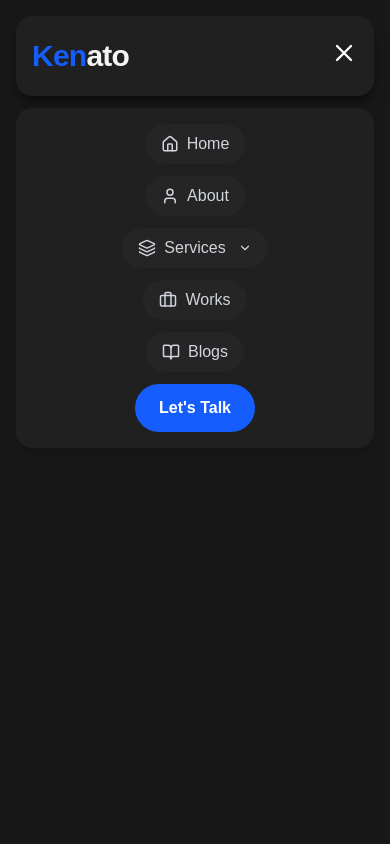
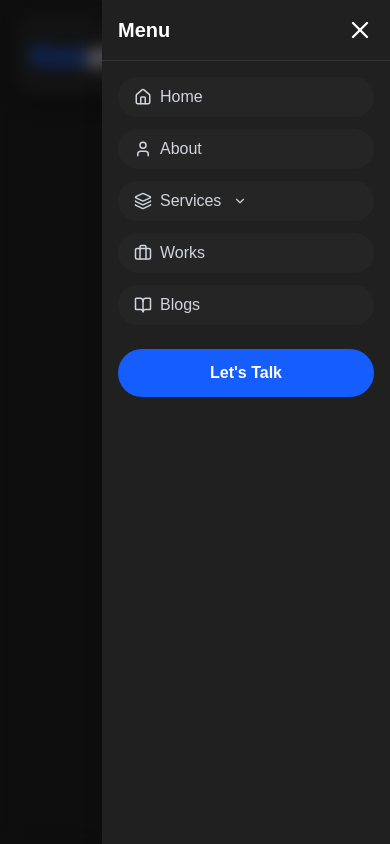
Before and after one commit to kenobultech/kenato-dev-portfolio, a Next.js app: page /navbar in a window 390 px wide. Both pictures are taken after a click on the button 344 px from the left and 52 px from the top of the page. Built offline with nearby package versions, Linux system fonts and the light colour scheme.

Commit message:
updated navbar

```diff
--- a/app/navbar/page.tsx
+++ b/app/navbar/page.tsx
@@ -2,7 +2,7 @@
 
 import React, { useState, useEffect, useRef } from "react";
 import Link from "next/link";
-import { usePathname } from "next/navigation"; // <--- IMPORT THIS
+import { usePathname } from "next/navigation";
 import {
   Home as HomeIcon,
   User,
@@ -14,7 +14,7 @@ import {
   X,
 } from "lucide-react";
 
-// --- NavItem Component (No changes needed here) ---
+// --- NavItem Component ---
 type NavItemProps = {
   name: string;
   href: string;
@@ -83,11 +83,12 @@ const NavItem: React.FC<NavItemProps> = ({
           </button>
         )}
       </div>
+
       {hasDropdown && isDropdownVisible && (
         <div className="absolute top-full mt-2 left-1/2 transform -translate-x-1/2 w-max rounded-xl overflow-hidden shadow-xl z-20 bg-[#2b2b2b] border border-[#333]">
           {dropdownItems.map((item, index) => (
             <Link key={index} href={item.href}>
-              <div className="block w-full text-left py-2 px-6 text-gray-200 hover:bg-blue-500 hover:text-white transition-colors duration-150 text-sm">
+              <div className="block w-full py-2 px-6 text-gray-200 hover:bg-blue-500 hover:text-white transition-colors duration-150 text-sm">
                 {item.label}
               </div>
             </Link>
@@ -98,13 +99,11 @@ const NavItem: React.FC<NavItemProps> = ({
   );
 };
 
-
-// --- Navbar Component (This is where the changes are) ---
+// --- Navbar Component ---
 export default function Navbar() {
   const [isMobileMenuOpen, setIsMobileMenuOpen] = useState(false);
-  const pathname = usePathname(); // Get the current path
+  const pathname = usePathname();
 
-  // Define navigation links as an array of objects for easier management
   const navLinks = [
     { name: "Home", href: "/", icon: HomeIcon },
     { name: "About", href: "/about", icon: User },
@@ -115,18 +114,8 @@ export default function Navbar() {
       hasDropdown: true,
       dropdownItems: [{ label: "Service Details", href: "/services/details" }],
     },
-    {
-      name: "Works",
-      href: "/works",
-      icon: Briefcase,
-    },
-    {
-      name: "Blogs",
-      href: "/blogs",
-      icon: BookOpen,
-
-
-    },
+    { name: "Works", href: "/works", icon: Briefcase },
+    { name: "Blogs", href: "/blogs", icon: BookOpen },
   ];
 
   return (
@@ -141,45 +130,6 @@ export default function Navbar() {
           {/* Desktop Navigation */}
           <div className="hidden lg:flex space-x-2 items-center">
             {navLinks.map((link) => {
-              // Logic to determine if the link is active
-              const isActive =
-                link.href === "/"
-                  ? pathname === "/"
-                  : pathname.startsWith(link.href);
-
-              return (
-                <NavItem
-                  key={link.name}
-                  {...link} // Spread the rest of the link properties
-                  active={isActive} // Set the active prop dynamically
-                />
-              );
-            })}
-          </div>
-
-          <Link href="/contact">
-            <button className="hidden lg:block py-2 px-6 rounded-full text-white font-semibold bg-blue-600 hover:bg-white  cursor-pointer hover:text-black transition-all duration-200 ml-4">
-              Let&apos;s Talk
-            </button>
-          </Link>
-
-          <div className="lg:hidden">
-            <button
-              onClick={() => setIsMobileMenuOpen(!isMobileMenuOpen)}
-              className="text-white focus:outline-none"
-            >
-              {isMobileMenuOpen ? <X size={28} /> : <Menu size={28} />}
-            </button>
-          </div>
-        </div>
-      </nav>
-
-      {/* Mobile Menu */}
-      {isMobileMenuOpen && (
-        <div className="lg:hidden mt-3 bg-[#202020] rounded-2xl p-4 shadow-lg">
-          <div className="flex flex-col items-center space-y-3">
-            {navLinks.map((link) => {
-              // Use the same logic for mobile
               const isActive =
                 link.href === "/"
                   ? pathname === "/"
@@ -187,14 +137,67 @@ export default function Navbar() {
 
               return <NavItem key={link.name} {...link} active={isActive} />;
             })}
-            <Link href="/contact">
-              <button className="w-full py-3 px-6 rounded-full text-white font-semibold bg-blue-600 hover:bg-blue-500 transition-all duration-200">
-                Let&apos;s Talk
-              </button>
-            </Link>
+          </div>
+
+          <Link href="/contact">
+            <button className="hidden lg:block py-2 px-6 rounded-full text-white font-semibold bg-blue-600 hover:bg-white hover:text-black transition-all duration-200 ml-4">
+              Let&apos;s Talk
+            </button>
+          </Link>
+
+          {/* Mobile Menu Button */}
+          <div className="lg:hidden">
+            <button
+              onClick={() => setIsMobileMenuOpen(true)}
+              className="text-white"
+            >
+              <Menu size={28} />
+            </button>
           </div>
         </div>
+      </nav>
+
+      {/* BACKDROP */}
+      {isMobileMenuOpen && (
+        <div
+          onClick={() => setIsMobileMenuOpen(false)}
+          className="fixed inset-0 bg-black/40 backdrop-blur-sm z-40"
+        />
       )}
+
+      {/* SLIDING MOBILE MENU (Right Side) */}
+      <div
+        className={`fixed right-0 top-0 h-full w-72 bg-[#202020] shadow-xl z-50 transform transition-transform duration-300 ${
+          isMobileMenuOpen ? "translate-x-0" : "translate-x-full"
+        }`}
+      >
+        <div className="p-4 flex justify-between items-center border-b border-[#333]">
+          <span className="text-xl font-semibold text-white">Menu</span>
+          <button
+            onClick={() => setIsMobileMenuOpen(false)}
+            className="text-white"
+          >
+            <X size={28} />
+          </button>
+        </div>
+
+        <div className="flex flex-col space-y-3 p-4">
+          {navLinks.map((link) => {
+            const isActive =
+              link.href === "/"
+                ? pathname === "/"
+                : pathname.startsWith(link.href);
+
+            return <NavItem key={link.name} {...link} active={isActive} />;
+          })}
+
+          <Link href="/contact">
+            <button className="w-full py-3 px-6 rounded-full text-white font-semibold bg-blue-600 hover:bg-blue-500 transition-all duration-200 mt-3">
+              Let&apos;s Talk
+            </button>
+          </Link>
+        </div>
+      </div>
     </div>
   );
 }
```
